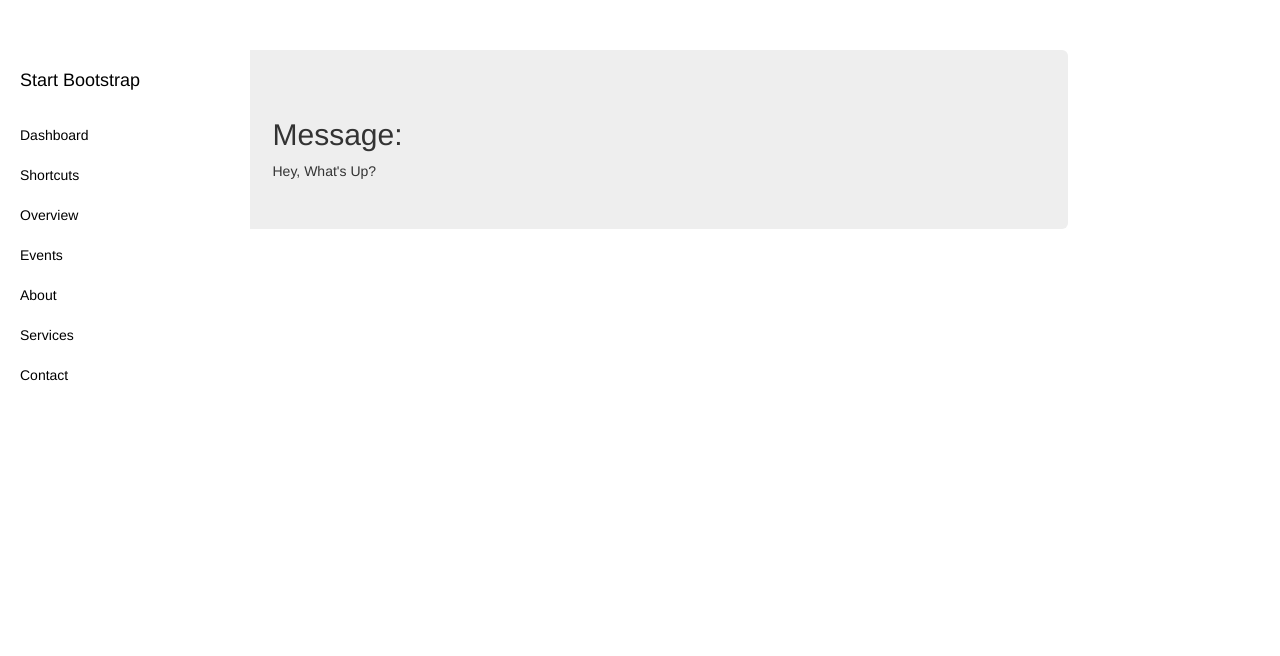
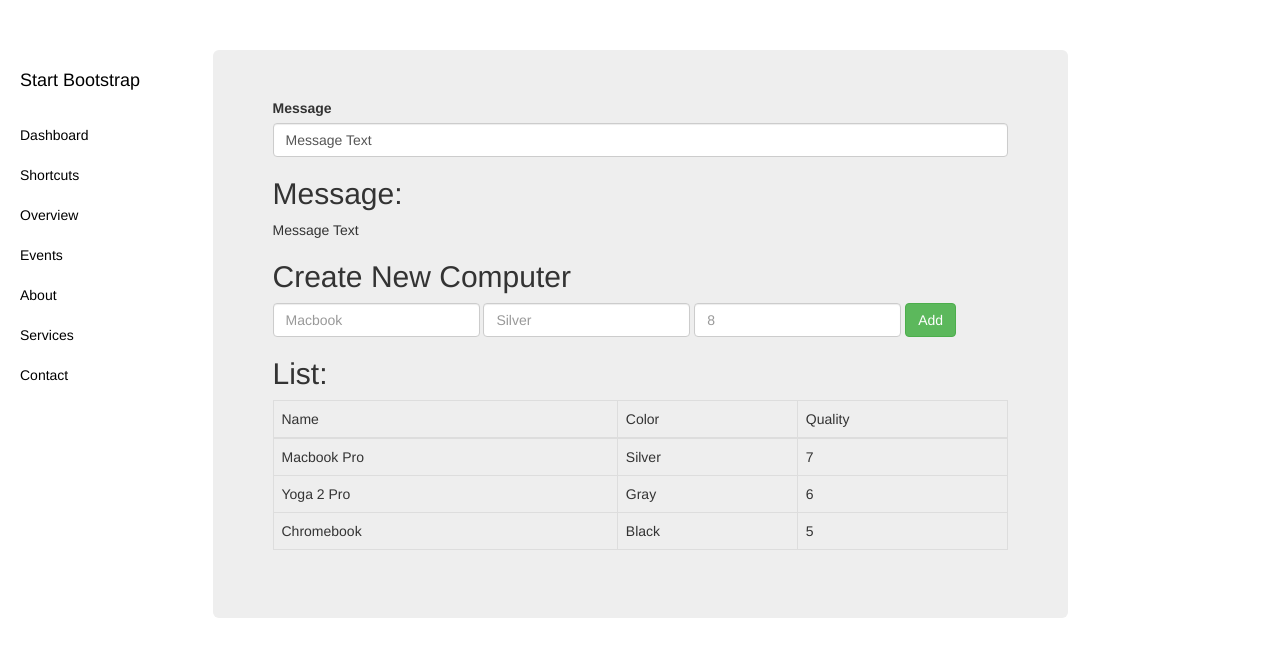
Before and after one commit to kyle-morton/meanStackProjects, a plain HTML site: page angularFrontEnd/index.html in a window 1280 px wide. Drawn offline with nearby package versions, Linux system fonts and the light colour scheme.

Commit message:
added simple binding

```diff
--- a/angularFrontEnd/css/simple-sidebar.css
+++ b/angularFrontEnd/css/simple-sidebar.css
@@ -53,7 +53,7 @@
 .sidebar-nav {
     position: absolute;
     top: 0;
-    width: 250px;
+    width: 175px;
     margin: 0;
     padding: 0;
     list-style: none;
@@ -98,7 +98,7 @@
 
 @media(min-width:768px) {
     #wrapper {
-        padding-left: 250px;
+        padding-left: 175px;
     }
 
     #wrapper.toggled {
@@ -106,7 +106,7 @@
     }
 
     #sidebar-wrapper {
-        width: 250px;
+        width: 175px;
     }
 
     #wrapper.toggled #sidebar-wrapper {
--- a/angularFrontEnd/index.html
+++ b/angularFrontEnd/index.html
@@ -56,14 +56,65 @@
         <!-- /#sidebar-wrapper -->
 
         <div class="nonSidebarContent">
+
+
             <div class="jumbotron">
+
+                <!-- Form to update message -->
+                <div class="form-group">
+                    <label> Message </label>
+                    <input type="text" class="form-control" ng-model="main.message">
+                </div>
 
                 <!-- Display message -->
                 <h2>Message: </h2>
                 {{main.message}}
 
-            </div>
+                <h2>Create New Computer </h2>
+
+                <form class="form-inline" ng-submit="main.addComputer()">
+
+                    <input type="text" class="form-control" placeholder="Macbook"
+                    ng-model="maincomputerData.name">
+                    <input type="text" class="form-control" placeholder="Silver"
+                    ng-model="main.computerData.color">
+                    <input type="number" class="form-control" placeholder="8"
+                    ng-model="main.computerData.quality">
+
+                    <button type="submit" class="btn btn-success">Add</button>
+                </form>
+
+
+                <h2>List:</h2>
+                <table class="table table-bordered">
+                    <thead>
+                        <tr>
+                            <td>Name</td>
+                            <td>Color</td>
+                            <td>Quality</td>
+                        </tr>
+                    </thead>
+                    <tbody>
+                        <tr ng-repeat="computer in main.computers">
+                            <td>{{ computer.name }}</td>
+                            <td>{{ computer.color }}</td>
+                            <td>{{ computer.quality }}</td>
+                        </tr>
+                    </tbody>
+                </table>
+
+
+
+
+                </div>
+
+
+
+
+
         </div>
+
+
 
 
 
--- a/angularFrontEnd/js/app.js
+++ b/angularFrontEnd/js/app.js
@@ -5,8 +5,10 @@ angular.module('firstApp', []) //no dependecies (empty array)
 	.controller('mainController', function() {
 		var vm = this; //use this instead of scope
 
+		vm.computerData = {};
+
 		//define vars and functions onto THIS (use controller as data-store)
-		vm.message = "Hey, What's Up?";
+		vm.message = "Message Text";
 
 		//list of objects for display
 		vm.computers = [
@@ -15,6 +17,25 @@ angular.module('firstApp', []) //no dependecies (empty array)
 			{name: 'Chromebook', color: 'Black', quality: 5}
 		];
 
+		vm.addComputer = function() {
+
+			console.log("create computer");
+
+			var newComputer = {
+				name: vm.computerData.name,
+				color: vm.computerData.color,
+				quality: vm.computerData.quality
+			};
+
+			console.log(JSON.stringify(newComputer));
+
+			vm.computers.push(newComputer);
+
+
+			vm.computerData = {};
+
+		}
+
 	});
 
 //NOTE: try to keep one feature per module!
```
